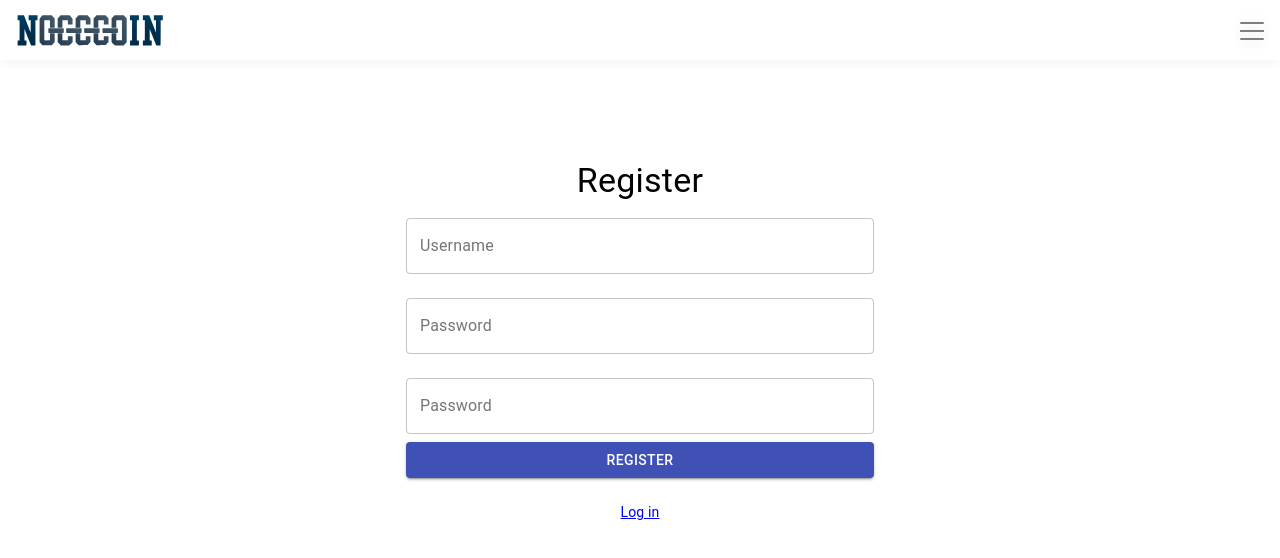
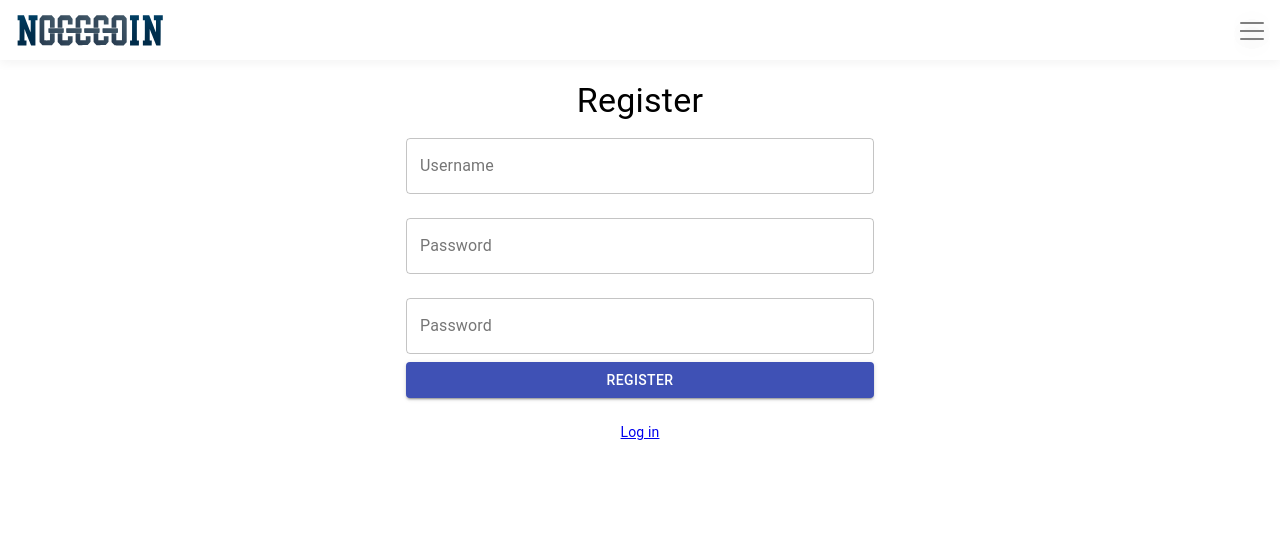
Before and after one commit to axelcedercreutz/stupidhack-2021, a React (Create React App) app in the folder front/: page /register in a window 1280 px wide. Shown: the top 558 px of the page. Built offline with nearby package versions, Linux system fonts and the light colour scheme.

Commit message:
Things :D

```diff
--- a/front/src/components/Mine.js
+++ b/front/src/components/Mine.js
@@ -1,6 +1,8 @@
 import React, { useEffect, useState } from 'react';
 import { Card, CardContent, Typography, makeStyles } from '@material-ui/core';
 import { Link } from 'react-router-dom';
+
+import { Page } from '../styles';
 import noccocoinsService from '../services/noccocoins';
 
 const Mine = () => {
@@ -17,8 +19,13 @@ const Mine = () => {
   };
 
   return (
-    <>
+    <Page>
+      <Typography variant="h4" component="h2" align="center" padding="20">
+        Register
+      </Typography>
+
       <Link to="/mine/photo">New Photo</Link>
+
       <div className={classes.root}>
         <Card>
           <CardContent>
@@ -26,7 +33,7 @@ const Mine = () => {
           </CardContent>
         </Card>
       </div>
-    </>
+    </Page>
   );
 };
 
--- a/front/src/components/PhotoGallery.js
+++ b/front/src/components/PhotoGallery.js
@@ -1,13 +1,14 @@
 import React, { useEffect, useState } from 'react';
 import { Card, CardContent, Typography, makeStyles } from '@material-ui/core';
 import nocccoinsService from '../services/noccocoins';
+import { Page } from '../styles';
 
 const PhotoGallery = () => {
   const [images, setImages] = useState([]);
 
   useEffect(() => {
     getAllImages();
-  }, [images]);
+  }, []);
 
   const getAllImages = async () => {
     const getLengthOfNoccchain = await nocccoinsService.getNocccainLength();
@@ -21,10 +22,12 @@ const PhotoGallery = () => {
     setImages(newImages);
   };
 
-  const classes = useStyles();
   return (
-    <div className={classes.root}>
-      <Typography>Photogallery of all them Nocccoins</Typography>
+    <Page>
+      <Typography variant="h4" component="h2">
+        All dem Nocccoins
+      </Typography>
+
       {images.map(image => {
         return (
           <Card>
@@ -34,7 +37,7 @@ const PhotoGallery = () => {
           </Card>
         );
       })}
-    </div>
+    </Page>
   );
 };
 
--- a/front/src/pages/RegisterPage.js
+++ b/front/src/pages/RegisterPage.js
@@ -2,6 +2,7 @@ import React, { useState } from 'react';
 import { TextField, Button, Typography, Box } from '@material-ui/core';
 import { toast } from 'react-toastify';
 import { Link } from 'react-router-dom';
+import styled from 'styled-components';
 
 import useStore from '../store';
 import loginService from '../services/login';
@@ -33,7 +34,7 @@ const RegisterPage = () => {
   };
 
   return (
-    <Page>
+    <PageWrapper>
       <Typography variant="h4" component="h2" align="center" padding="20">
         Register
       </Typography>
@@ -88,8 +89,12 @@ const RegisterPage = () => {
           <Link to="/">Log in</Link>
         </Typography>
       </Box>
-    </Page>
+    </PageWrapper>
   );
 };
 
+const PageWrapper = styled(Page)`
+  padding-top: 5rem;
+`;
+
 export default RegisterPage;
--- a/front/src/styles/index.js
+++ b/front/src/styles/index.js
@@ -7,7 +7,6 @@ export const Page = styled.main`
   justify-content: center;
   width: 100vw;
   max-width: 500px;
-  padding: 0 1rem;
-  padding-top: 20vh;
+  padding: 8rem 1rem;
   margin: 0 auto;
 `;
```
